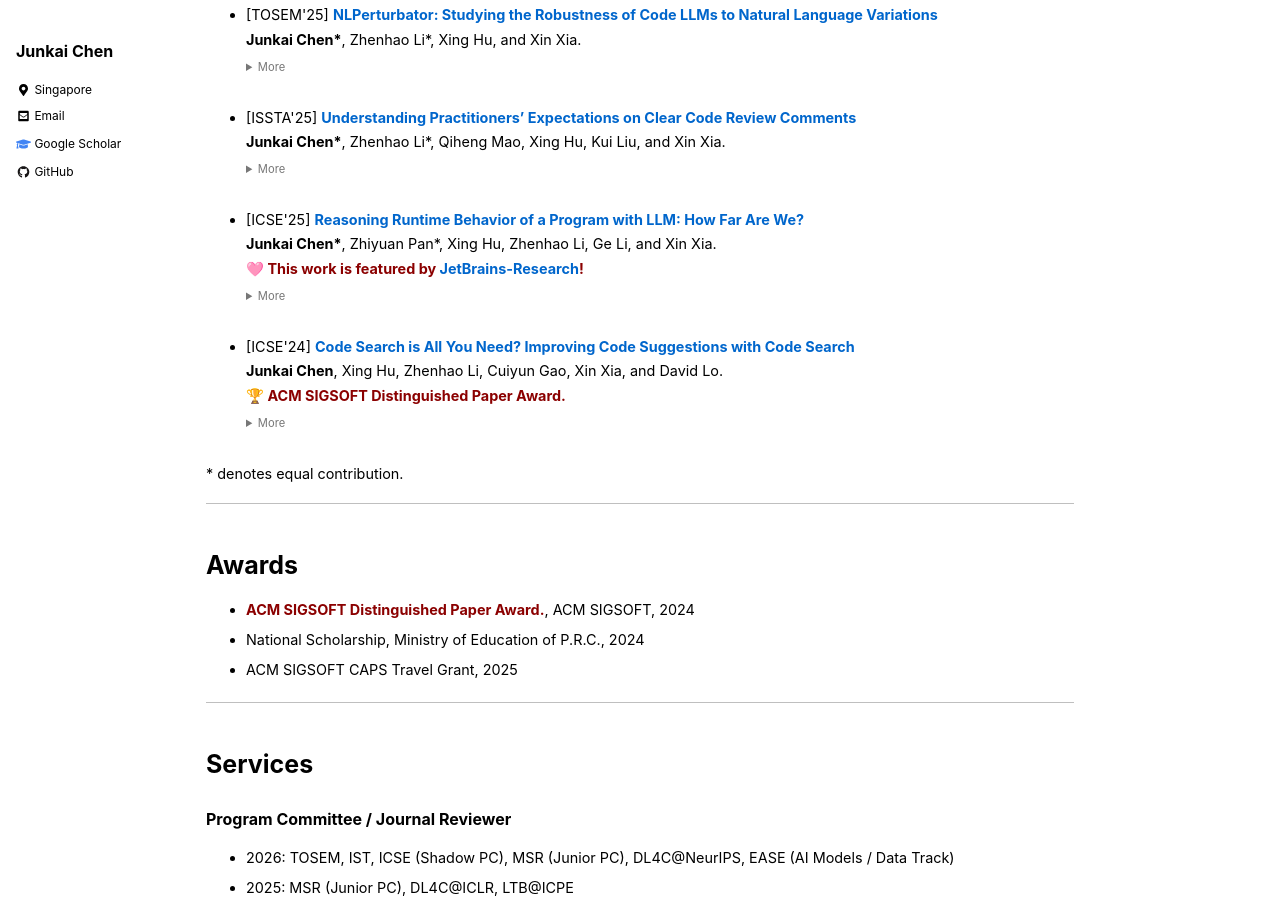
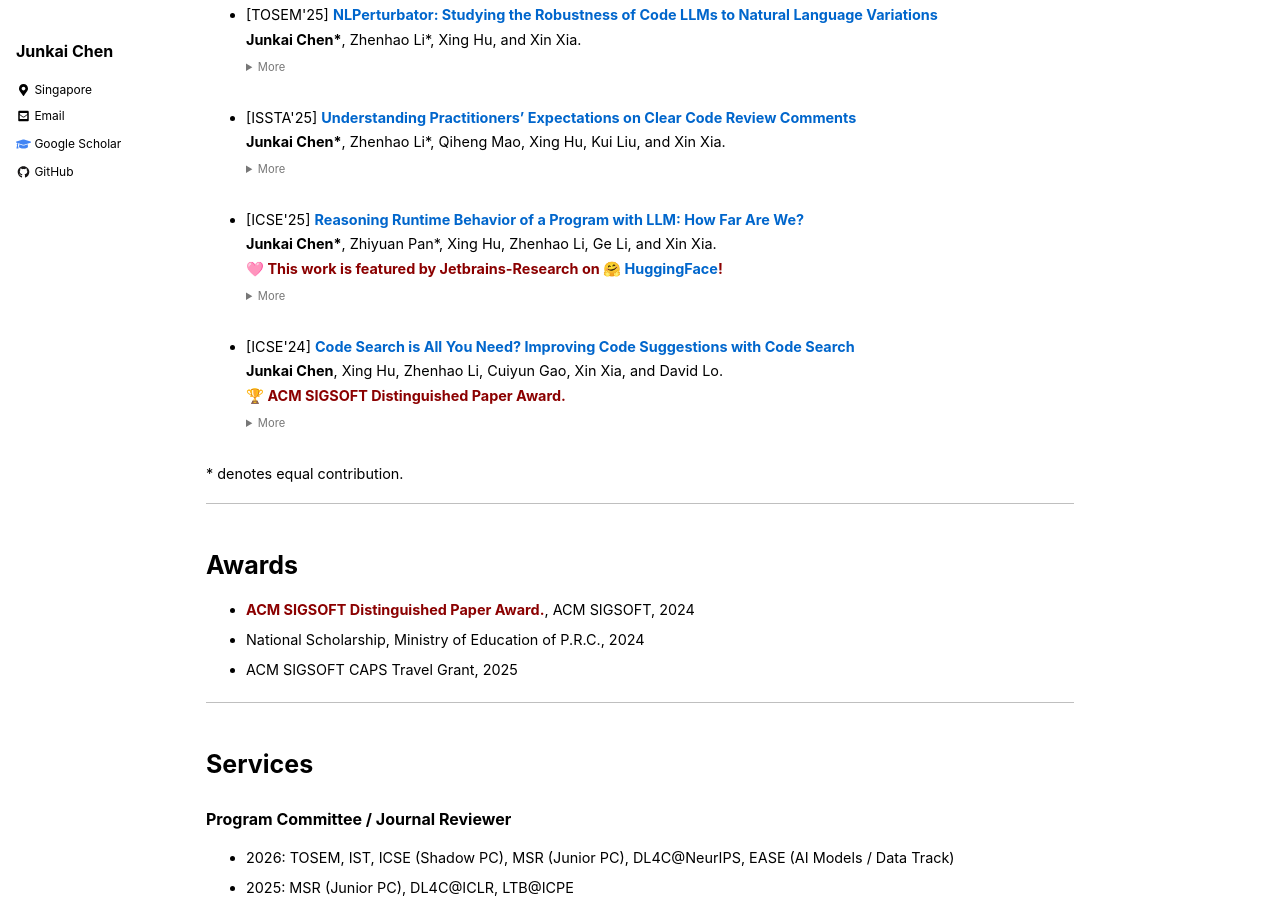
Before and after one commit to chen-junkai/chen-junkai.github.io, a Jekyll site: the page built from index.md, in a window 1280 px wide and 900 px high, scrolled down 1022 px. Built offline with Jekyll 4.4.1, drawn with Linux system fonts in a browser that asks for light colours; nearby versions of some CDN libraries.

Commit message:
Revise featured work description for ICSE'25
Updated the featured work description for clarity and corrected the link reference.

```diff
--- a/index.md
+++ b/index.md
@@ -71,7 +71,7 @@ So many exciting and interesting \\(≧▽≦)/ things are happening in the era
 
 - [ICSE\'25] [**Reasoning Runtime Behavior of a Program with LLM: How Far Are We?**](https://dl.acm.org/doi/10.1109/ICSE55347.2025.00012) \
 **Junkai Chen\***, Zhiyuan Pan\*, Xing Hu, Zhenhao Li, Ge Li, and Xin Xia.\
-<span style="color: darkred; font-weight: bold;">🩷 This work is featured by [JetBrains-Research](https://huggingface.co/datasets/JetBrains-Research/REval)!</span>
+<span style="color: darkred; font-weight: bold;">🩷 This work is featured by Jetbrains-Research on [🤗 HuggingFace](https://huggingface.co/datasets/JetBrains-Research/REval)!</span>
   <details style="font-size: 0.7rem; color: #777;">
     <summary>More</summary>
     TLDR: Check if LLMs can reason intermediate runtime information of code. <br />
```
